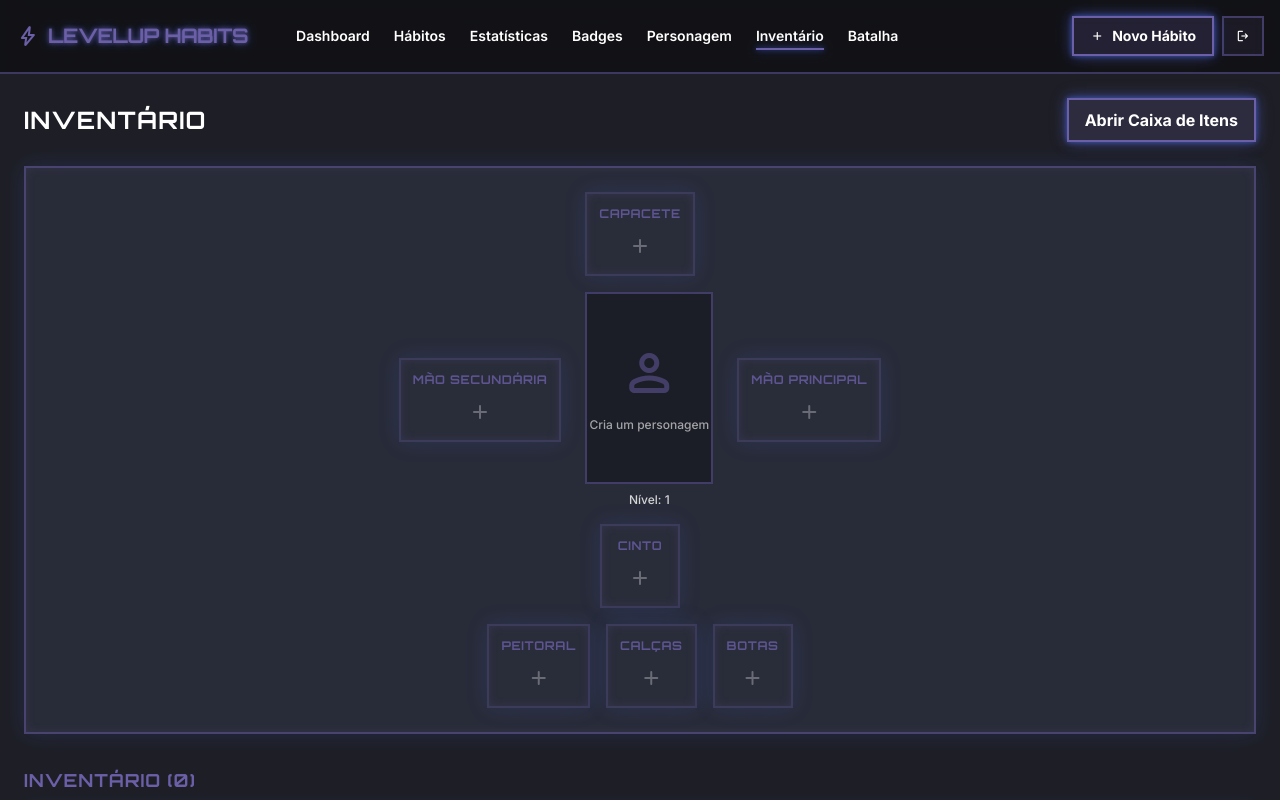
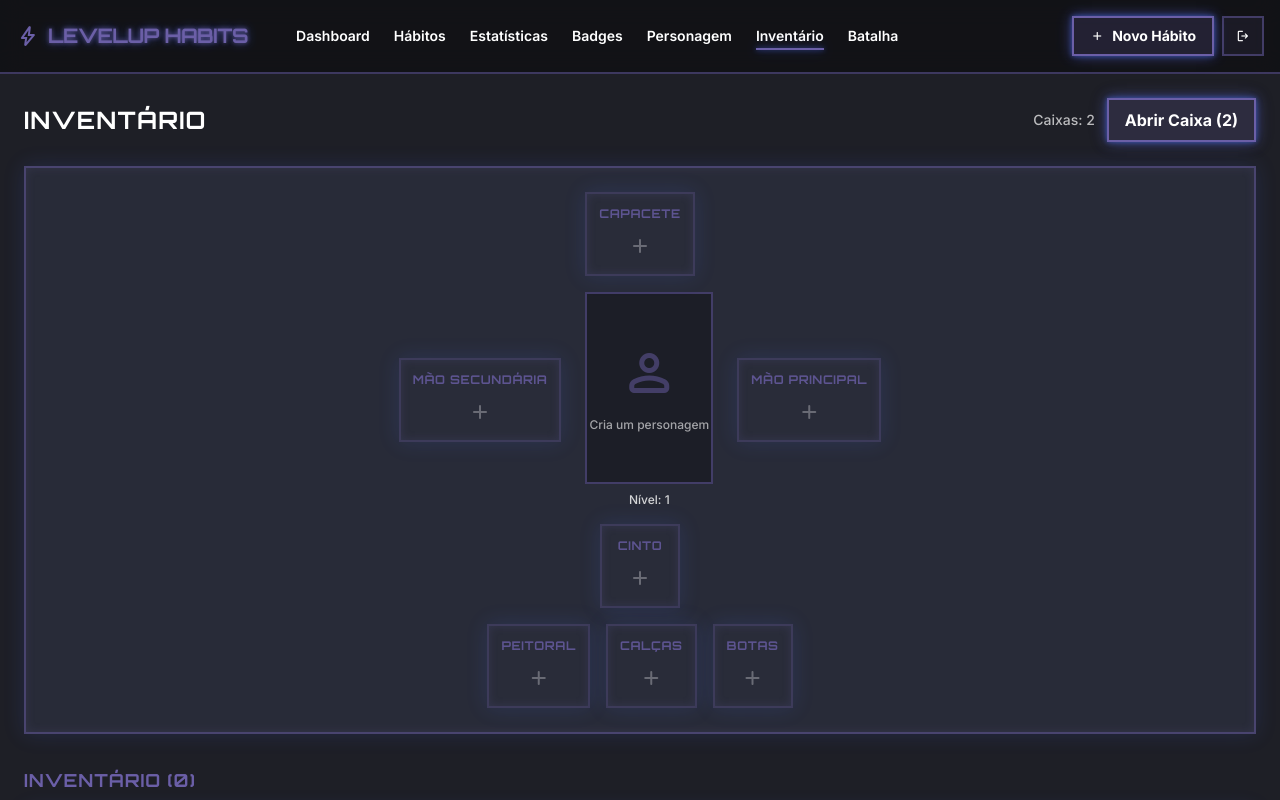
Before and after one commit to DinisMiranda/PW1_P1, a Vue app in the folder my-vue-app/: page /inventory in a window 1280 px wide. Shown: the top 800 px of the page. Built offline with nearby package versions, Linux system fonts and the light colour scheme; sample sign-in values are in the browser's storage.

Commit message:
items e inventario

```diff
--- a/my-vue-app/src/stores/battle.js
+++ b/my-vue-app/src/stores/battle.js
@@ -95,20 +95,26 @@ export const useBattleStore = defineStore('battle', () => {
 
     const won = playerHP > 0
 
+    let boxesGained = 0
     if (won) {
       // Avançar para próxima fase
       if (currentPhase.value < phases.value.length) {
         currentPhase.value++
       }
 
-      // Dar recompensa
-      itemStore.generateItem(currentPhaseData.value.reward)
+      // Dar recompensa de item, alinhado ao tipo de personagem
+      itemStore.generateItem(currentPhaseData.value.reward, characterStore.characterType || 'generic')
+
+      // Caixas: ganha entre 1 e 6 por fase vencida
+      boxesGained = Math.floor(Math.random() * 6) + 1
+      itemStore.addBox('phase1', boxesGained)
     }
 
     battleResult.value = {
       won,
       playerHP: Math.max(0, playerHP),
-      enemyHP: Math.max(0, enemyHP)
+      enemyHP: Math.max(0, enemyHP),
+      boxesGained
     }
 
     isInBattle.value = false
--- a/my-vue-app/src/stores/items.js
+++ b/my-vue-app/src/stores/items.js
@@ -12,13 +12,60 @@ const RARITIES = {
 export const useItemStore = defineStore('items', () => {
   const inventory = ref(JSON.parse(localStorage.getItem('inventory') || '[]'))
   const equippedItems = ref(JSON.parse(localStorage.getItem('equippedItems') || '[]'))
+  const lootBoxes = ref(JSON.parse(localStorage.getItem('lootBoxes') || '{"phase1":2}'))
 
   function saveState() {
     localStorage.setItem('inventory', JSON.stringify(inventory.value))
     localStorage.setItem('equippedItems', JSON.stringify(equippedItems.value))
+    localStorage.setItem('lootBoxes', JSON.stringify(lootBoxes.value))
   }
 
-  function generateItem(rarity = null) {
+  function resolveSlotName(slot, role = 'generic') {
+    const roleMap = {
+      mage: {
+        mainhand: 'Cajado',
+        offhand: 'Orbe',
+        helmet: 'Capuz Arcano',
+        chestplate: 'Manto Arcano',
+        leggings: 'Calças Arcanas',
+        boots: 'Botas Etéreas',
+        belt: 'Faixa Rúnica'
+      },
+      assassin: {
+        mainhand: 'Adaga',
+        offhand: 'Lâmina Curta',
+        helmet: 'Capuz Sombrio',
+        chestplate: 'Couraça Leve',
+        leggings: 'Calças Ágeis',
+        boots: 'Botas Silenciosas',
+        belt: 'Cinto Oculto'
+      },
+      archer: {
+        mainhand: 'Arco',
+        offhand: 'Besta',
+        helmet: 'Capuz do Caçador',
+        chestplate: 'Peitoral de Couro',
+        leggings: 'Calças do Ranger',
+        boots: 'Botas do Ranger',
+        belt: 'Cinto de Flechas'
+      }
+    }
+
+    const genericMap = {
+      mainhand: 'Mão Principal',
+      offhand: 'Mão Secundária',
+      helmet: 'Capacete',
+      chestplate: 'Peitoral',
+      leggings: 'Calças',
+      boots: 'Botas',
+      belt: 'Cinto'
+    }
+
+    const map = roleMap[role] || roleMap[role?.toLowerCase?.()] || genericMap
+    return map[slot] || genericMap[slot] || slot
+  }
+
+  function generateItem(rarity = null, role = 'generic') {
     // Se não especificar raridade, escolhe aleatoriamente (mais comum = mais provável)
     if (!rarity) {
       const rand = Math.random()
@@ -48,27 +95,87 @@ export const useItemStore = defineStore('items', () => {
     }
 
     const slots = ['mainhand', 'offhand', 'helmet', 'chestplate', 'leggings', 'boots', 'belt']
-    const slotNames = {
-      mainhand: 'Mão Principal',
-      offhand: 'Mão Secundária',
-      helmet: 'Capacete',
-      chestplate: 'Peitoral',
-      leggings: 'Calças',
-      boots: 'Botas',
-      belt: 'Cinto'
-    }
+    const slot = slots[Math.floor(Math.random() * slots.length)]
 
-    const slot = slots[Math.floor(Math.random() * slots.length)]
+    const slotName = resolveSlotName(slot, role)
 
     const item = {
       id: Date.now() + Math.random(),
-      name: `${slotNames[slot]} ${rarityData.name}`,
+      name: slotName,
       rarity,
       stats,
       slot
     }
 
     inventory.value.push(item)
+    saveState()
+    return item
+  }
+
+  function removeItem(itemId) {
+    const beforeInv = inventory.value.length
+    const beforeEq = equippedItems.value.length
+    inventory.value = inventory.value.filter(i => i.id !== itemId)
+    equippedItems.value = equippedItems.value.filter(i => i.id !== itemId)
+    const changed = (beforeInv !== inventory.value.length) || (beforeEq !== equippedItems.value.length)
+    if (changed) saveState()
+    return changed
+  }
+
+  const NEXT_RARITY = { common: 'uncommon', uncommon: 'rare', rare: 'epic', epic: 'legendary' }
+
+  function upgradeItems(baseId, materialId) {
+    if (baseId === materialId) return null
+    const baseIdx = inventory.value.findIndex(i => i.id === baseId)
+    const matIdx = inventory.value.findIndex(i => i.id === materialId)
+    if (baseIdx === -1 || matIdx === -1) return null
+
+    const base = inventory.value[baseIdx]
+    const material = inventory.value[matIdx]
+
+    if (base.slot !== material.slot) return null
+    if (base.rarity !== material.rarity) return null
+
+    const nextRarity = NEXT_RARITY[base.rarity]
+    if (!nextRarity) return null
+
+    const rarityData = RARITIES[nextRarity]
+    const mergedStats = {
+      str: (base.stats.str || 0) + (material.stats.str || 0) + 1,
+      vit: (base.stats.vit || 0) + (material.stats.vit || 0) + 1,
+      agi: (base.stats.agi || 0) + (material.stats.agi || 0) + 1,
+      int: (base.stats.int || 0) + (material.stats.int || 0) + 1
+    }
+
+    const upgraded = {
+      id: Date.now() + Math.random(),
+      name: base.name, // mantém o nome original
+      rarity: nextRarity,
+      stats: mergedStats,
+      slot: base.slot
+    }
+
+    // Remove material and replace base
+    const kept = inventory.value.filter((_, idx) => idx !== matIdx && idx !== baseIdx)
+    kept.push(upgraded)
+    inventory.value = kept
+    saveState()
+    return upgraded
+  }
+
+  function addBox(type = 'phase1', count = 1, max = null) {
+    const current = lootBoxes.value[type] || 0
+    const next = max !== null ? Math.min(max, current + count) : current + count
+    lootBoxes.value = { ...lootBoxes.value, [type]: next }
+    saveState()
+    return { added: next - current, total: next }
+  }
+
+  function openBox(type = 'phase1', rarity = 'common', role = 'generic') {
+    const current = lootBoxes.value[type] || 0
+    if (current <= 0) return null
+    lootBoxes.value = { ...lootBoxes.value, [type]: current - 1 }
+    const item = generateItem(rarity, role)
     saveState()
     return item
   }
@@ -126,7 +233,12 @@ export const useItemStore = defineStore('items', () => {
   return {
     inventory,
     equippedItems,
+    lootBoxes,
     generateItem,
+    removeItem,
+    upgradeItems,
+    addBox,
+    openBox,
     equipItem,
     unequipItem,
     getRarityInfo,
--- a/my-vue-app/src/views/Inventory.vue
+++ b/my-vue-app/src/views/Inventory.vue
@@ -2,12 +2,16 @@
   <div>
     <div class="mb-6 flex items-center justify-between">
       <h2 class="text-2xl font-bold font-solo text-white uppercase tracking-wider">Inventário</h2>
+      <div class="flex items-center gap-3">
+        <span class="text-sm text-white/70">Caixas: {{ boxCount }}</span>
         <button
           @click="openBox"
-        class="border-2 border-primary bg-primary/20 px-4 py-2 text-white font-bold hover:bg-primary/30 glow-cyan transition-all"
+          :disabled="boxCount === 0"
+          class="border-2 border-primary bg-primary/20 px-4 py-2 text-white font-bold hover:bg-primary/30 glow-cyan transition-all disabled:opacity-50 disabled:cursor-not-allowed"
         >
-        Abrir Caixa de Itens
+          Abrir Caixa ({{ boxCount }})
         </button>
+      </div>
     </div>
 
     <!-- Personagem com Slots de Equipamento -->
@@ -108,12 +112,28 @@
             <div v-if="item.stats.agi">AGI: +{{ item.stats.agi }}</div>
             <div v-if="item.stats.int">INT: +{{ item.stats.int }}</div>
           </div>
+          <div class="grid grid-cols-1 gap-2">
             <button
               @click.stop="equipItem(item.id)"
               class="w-full border-2 border-primary/50 bg-primary/10 px-2 py-1 text-xs text-white hover:bg-primary/20 transition-all font-semibold"
             >
               Equipar
             </button>
+            <div class="grid grid-cols-2 gap-2">
+              <button
+                @click.stop="upgradeItem(item.id)"
+                class="border-2 border-secondary/60 bg-secondary/15 px-2 py-1 text-[11px] text-white hover:bg-secondary/25 transition-all font-semibold"
+              >
+                Upgrade
+              </button>
+              <button
+                @click.stop="deleteItem(item.id)"
+                class="border-2 border-error/60 bg-error/10 px-2 py-1 text-[11px] text-white hover:bg-error/20 transition-all font-semibold"
+              >
+                Apagar
+              </button>
+            </div>
+          </div>
         </div>
       </div>
     </div>
@@ -121,12 +141,14 @@
 </template>
 
 <script setup>
+import { computed } from 'vue'
 import { useItemStore } from '../stores/items'
 import { useCharacterStore } from '../stores/character'
 import EquipmentSlot from '../components/EquipmentSlot.vue'
 
 const itemStore = useItemStore()
 const characterStore = useCharacterStore()
+const boxCount = computed(() => itemStore.lootBoxes.phase1 || 0)
 
 function getEquippedItem(slot) {
   return itemStore.equippedItems.find(item => item.slot === slot)
@@ -141,7 +163,29 @@ function unequipItem(itemId) {
 }
 
 function openBox() {
-  itemStore.generateItem()
+  if (boxCount.value <= 0) {
+    alert('Não tens caixas para abrir.')
+    return
+  }
+  itemStore.openBox('phase1', 'common', characterStore.characterType || 'generic')
+}
+
+function deleteItem(itemId) {
+  itemStore.removeItem(itemId)
+}
+
+function upgradeItem(itemId) {
+  const base = itemStore.inventory.find(i => i.id === itemId)
+  if (!base) return
+  const material = itemStore.inventory.find(i => i.id !== itemId && i.slot === base.slot && i.rarity === base.rarity)
+  if (!material) {
+    alert('Precisas de outro item do mesmo slot e raridade para fazer upgrade.')
+    return
+  }
+  const upgraded = itemStore.upgradeItems(base.id, material.id)
+  if (!upgraded) {
+    alert('Não foi possível fazer upgrade.')
+  }
 }
 
 function getRarityClass(rarity) {
```
Lines whose indentation alone changed are shown as unchanged.
